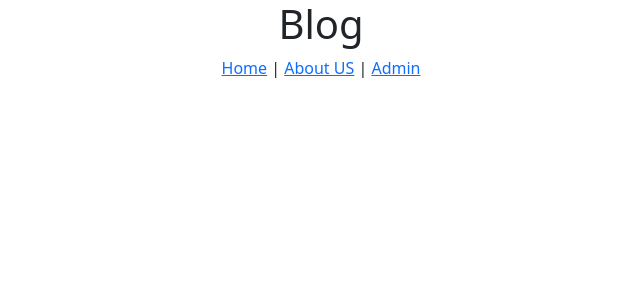
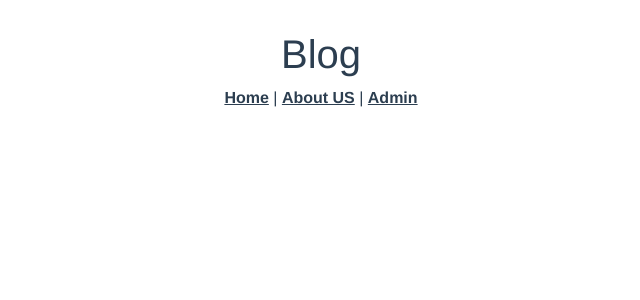
Before and after one commit to Nohan75/projet-blog-vue, a Vue app: page / in a window 1280 px wide. Shown: the top 300 px of the page, without its empty margins (319-959 px from the left). Built offline with nearby package versions, Linux system fonts and the light colour scheme.

Commit message:
ajout du router au projet

```diff
--- a/package.json
+++ b/package.json
@@ -11,13 +11,14 @@
     "bootstrap": "^5.1.2",
     "bootstrap-vue": "^2.21.2",
     "core-js": "^3.6.5",
-    "router": "^1.3.5",
     "vue": "^2.6.11",
-    "vue-router": "^3.5.2"
+    "vue-router": "^3.2.0",
+    "vuex": "^3.6.2"
   },
   "devDependencies": {
     "@vue/cli-plugin-babel": "~4.5.0",
     "@vue/cli-plugin-eslint": "~4.5.0",
+    "@vue/cli-plugin-router": "~4.5.0",
     "@vue/cli-service": "~4.5.0",
     "babel-eslint": "^10.1.0",
     "eslint": "^6.7.2",
--- a/src/App.vue
+++ b/src/App.vue
@@ -1,20 +1,36 @@
 <template>
   <div id="app">
-    <Blog />
+    <div id="nav">
+      <h1>Blog</h1>
+
+        <router-link to="/Home">Home</router-link> |
+        <router-link to="/About">About US</router-link> |
+        <router-link to="/New">Admin</router-link>
+
+        <router-view></router-view>
+    </div>
   </div>
 </template>
 
-<script>
-import Blog from './components/Blog.vue'
+<style>
+#app {
+  font-family: Avenir, Helvetica, Arial, sans-serif;
+  -webkit-font-smoothing: antialiased;
+  -moz-osx-font-smoothing: grayscale;
+  text-align: center;
+  color: #2c3e50;
+}
 
-export default {
-  name: 'App',
-  components: {
-    Blog
-  }
+#nav {
+  padding: 30px;
 }
-</script>
 
-<style>
+#nav a {
+  font-weight: bold;
+  color: #2c3e50;
+}
 
+#nav a.router-link-exact-active {
+  color: #42b983;
+}
 </style>
--- a/src/components/Blog.vue
+++ /dev/null
@@ -1,31 +0,0 @@
-<template>
-    <div class="tabs">
-        <h1>Blog</h1>
-
-        <router-link to="/Home">Home</router-link> |
-        <router-link to="/About">About US</router-link> |
-        <router-link to="/New">Admin</router-link>
-
-        <router-view></router-view>
-    </div>
-</template>
-
-<script>
-
-
-export default {
-    name: 'Blog',
-
-    components: {
-    },
-
-
-}
-
-</script>
-
-<style>
-    .tabs{
-        text-align: center;
-    }
-</style>
--- /dev/null
+++ b/src/router/index.js
@@ -0,0 +1,33 @@
+import Vue from 'vue'
+import VueRouter from 'vue-router'
+import Home from '../views/Home.vue'
+
+Vue.use(VueRouter)
+
+
+const routes = [
+  {
+    path: '/',
+    name: 'Home',
+    component: Home
+  },
+  {
+    path: '/about',
+    name: 'About',
+    // route level code-splitting
+    // this generates a separate chunk (about.[hash].js) for this route
+    // which is lazy-loaded when the route is visited.
+    component: () => import(/* webpackChunkName: "about" */ '../views/About.vue')
+  },
+  {
+    path: '/admin',
+    name: 'Admin',
+    component: () => import('../views/Admin.vue')
+  }
+]
+
+const router = new VueRouter({
+  routes
+})
+
+export default router
--- /dev/null
+++ b/src/views/About.vue
@@ -0,0 +1,15 @@
+<template>
+  <div class="about">
+    <h1>This is an about page</h1>
+
+  </div>
+</template>
+<script>
+export default {
+  name: 'About'
+
+}
+</script>
+<style>
+
+</style>
--- /dev/null
+++ b/src/views/Home.vue
@@ -0,0 +1,17 @@
+<template>
+  <div class="home">
+    <ListPost />
+  </div>
+</template>
+
+<script>
+// @ is an alias to /src
+import ListPost from '@/components/ListPost.vue'
+
+export default {
+  name: 'Home',
+  components: {
+    ListPost
+  }
+}
+</script>
```
Also changed, not shown: src/main.js (+4 -14 lines), src/views/Admin.vue (added).
